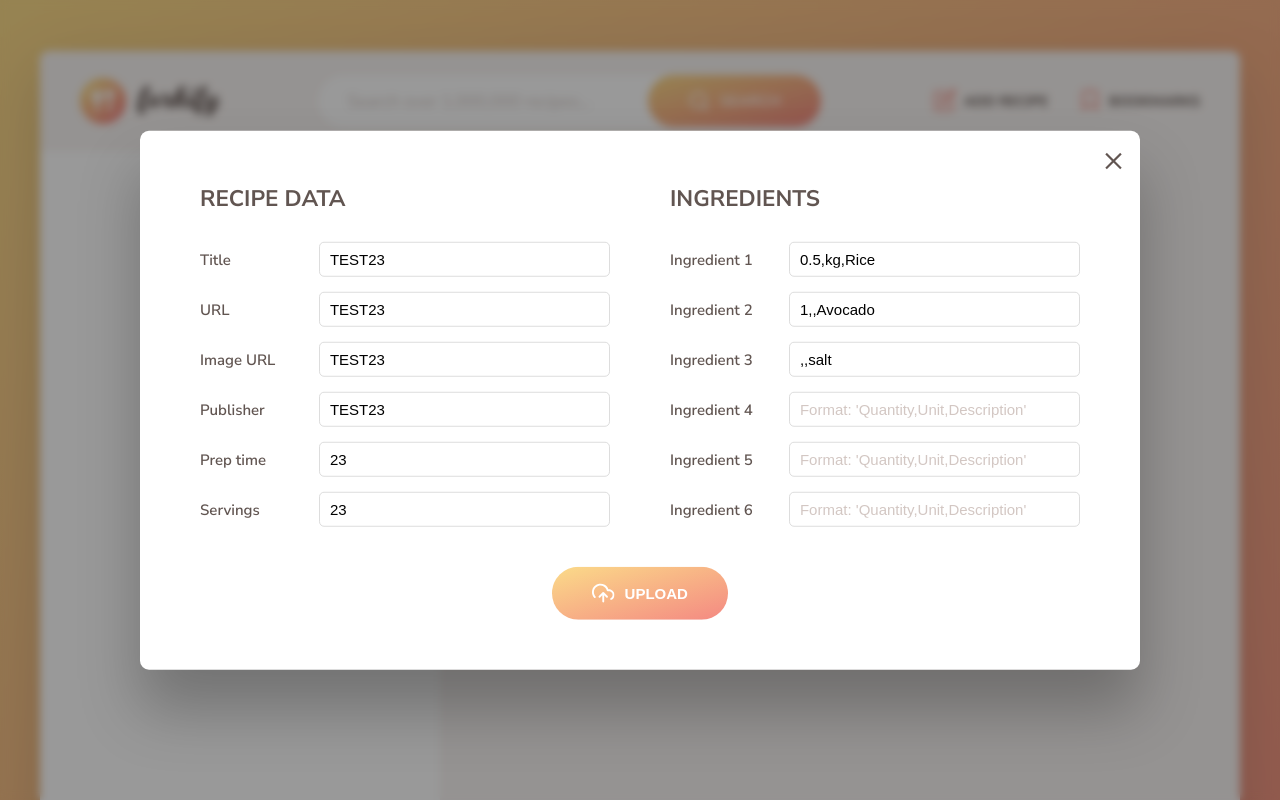
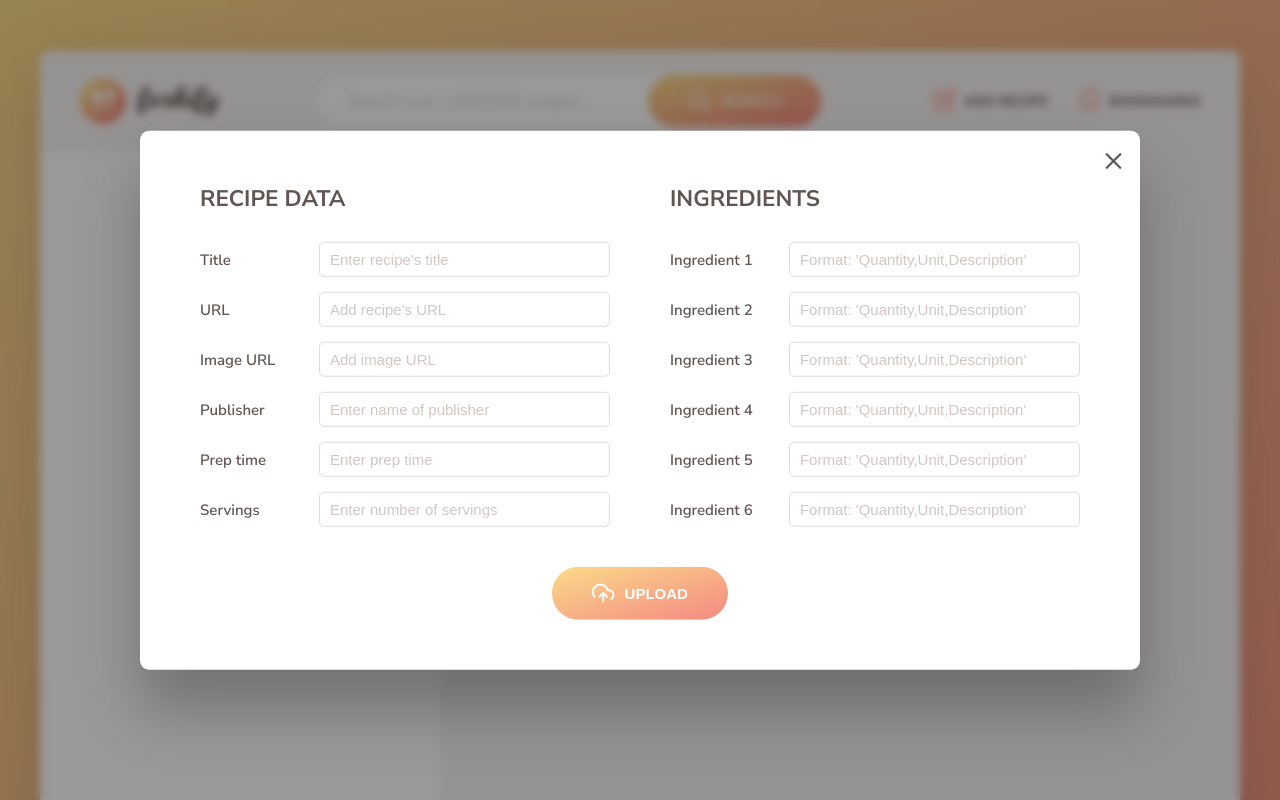
Before and after one commit to AlexandruMucenic/js-forkify-app, a website built with Parcel: page index.html in a window 1280 px wide. Both pictures are taken after a click on the button "ADD RECIPE". Shown: the top 800 px of the page. Built offline with nearby package versions, Linux system fonts and the light colour scheme.

Commit message:
removed add recipe input values and set placeholders

```diff
--- a/index.html
+++ b/index.html
@@ -263,24 +263,53 @@
         <div class="upload__column">
           <h3 class="upload__heading">Recipe data</h3>
           <label>Title</label>
-          <input value="TEST23" required name="title" type="text" />
+          <input
+            placeholder="Enter recipe's title"
+            required
+            name="title"
+            type="text"
+          />
           <label>URL</label>
-          <input value="TEST23" required name="sourceUrl" type="text" />
+          <input
+            placeholder="Add recipe's URL"
+            required
+            name="sourceUrl"
+            type="text"
+          />
           <label>Image URL</label>
-          <input value="TEST23" required name="image" type="text" />
+          <input
+            placeholder="Add image URL"
+            required
+            name="image"
+            type="text"
+          />
           <label>Publisher</label>
-          <input value="TEST23" required name="publisher" type="text" />
+          <input
+            placeholder="Enter name of publisher"
+            required
+            name="publisher"
+            type="text"
+          />
           <label>Prep time</label>
-          <input value="23" required name="cookingTime" type="number" />
+          <input
+            placeholder="Enter prep time"
+            required
+            name="cookingTime"
+            type="number"
+          />
           <label>Servings</label>
-          <input value="23" required name="servings" type="number" />
+          <input
+            placeholder="Enter number of servings"
+            required
+            name="servings"
+            type="number"
+          />
         </div>
 
         <div class="upload__column">
           <h3 class="upload__heading">Ingredients</h3>
           <label>Ingredient 1</label>
           <input
-            value="0.5,kg,Rice"
             type="text"
             required
             name="ingredient-1"
@@ -288,14 +317,12 @@
           />
           <label>Ingredient 2</label>
           <input
-            value="1,,Avocado"
             type="text"
             name="ingredient-2"
             placeholder="Format: 'Quantity,Unit,Description'"
           />
           <label>Ingredient 3</label>
           <input
-            value=",,salt"
             type="text"
             name="ingredient-3"
             placeholder="Format: 'Quantity,Unit,Description'"
```
